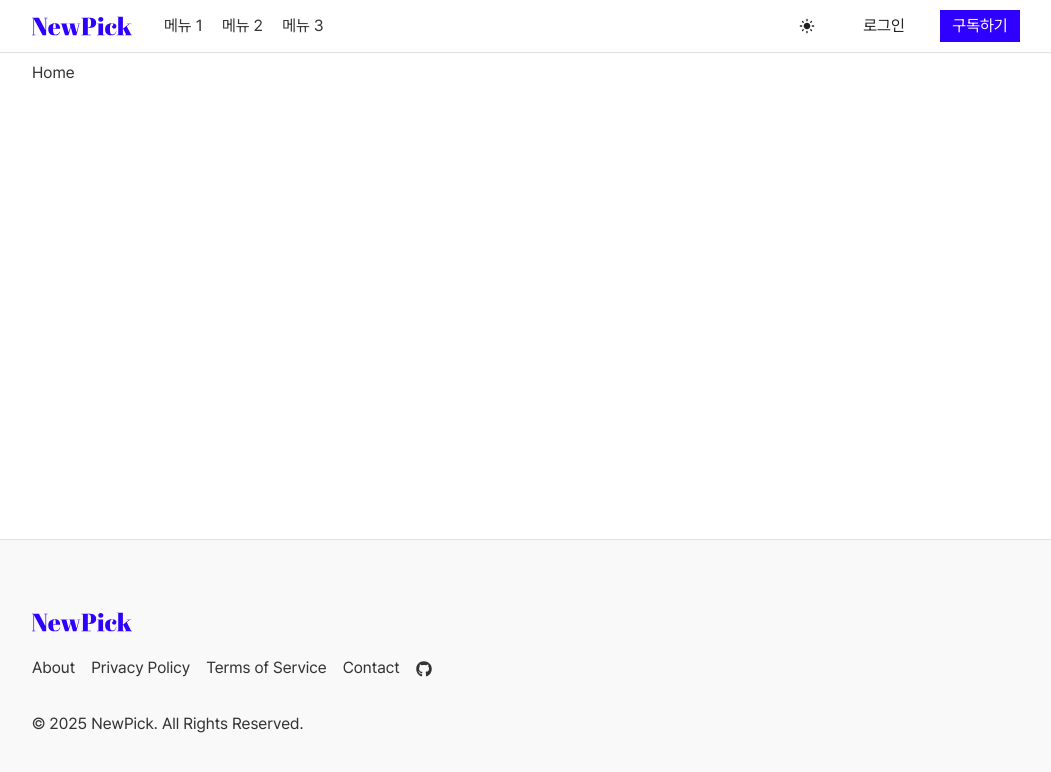
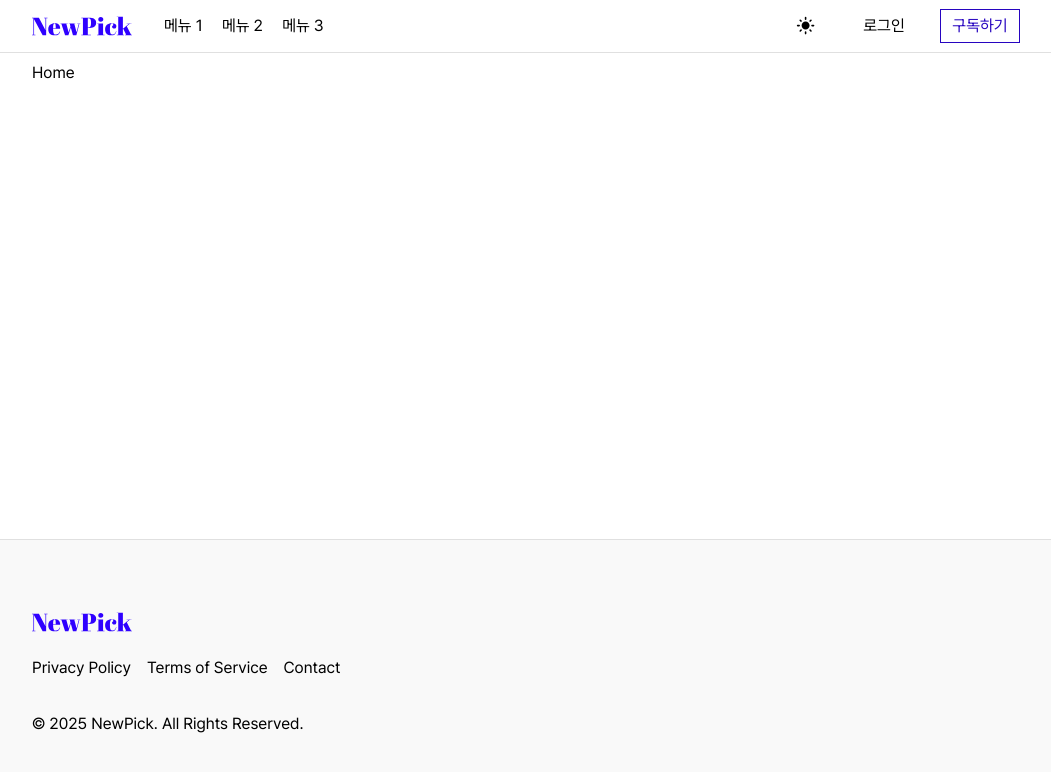
Before and after one commit to Devcourse-NewPick/front, a Next.js app: page / in a window 1280 px wide. Shown: the top 772 px of the page, without its empty margins (114-1165 px from the left). Built offline with nearby package versions, Linux system fonts and the light colour scheme.

Commit message:
style: 수정된 피그마에 맞춰 테마 수정

```diff
--- a/src/components/common/Button.tsx
+++ b/src/components/common/Button.tsx
@@ -1,7 +1,7 @@
-"use client";
+'use client';
 
-import styled, { CSSProp } from "styled-components";
-import { ButtonScheme, ButtonSize } from "@/styles/theme";
+import styled, { CSSProp } from 'styled-components';
+import { ButtonScheme, ButtonSize } from '@/styles/theme';
 
 interface Props extends React.ButtonHTMLAttributes<HTMLButtonElement> {
 	children: React.ReactNode;
@@ -14,16 +14,7 @@ interface Props extends React.ButtonHTMLAttributes<HTMLButtonElement> {
 	tooltip?: string;
 }
 
-const Button = ({
-  children,
-  ref,
-  size,
-  scheme,
-  disabled,
-  isLoading,
-  tooltip,
-  ...props
-}: Props) => {
+const Button = ({ children, ref, size, scheme, disabled, isLoading, tooltip, ...props }: Props) => {
 	return (
 		<StyledButton
 			ref={ref}
@@ -40,8 +31,8 @@ const Button = ({
 };
 
 export const StyledButton = styled.button.withConfig({
-  shouldForwardProp: (prop) => !["isLoading", "styles"].includes(prop),
-})<Omit<Props, "children">>`
+	shouldForwardProp: (prop) => !['isLoading', 'styles'].includes(prop),
+})<Omit<Props, 'children'>>`
 	position: relative;
 	display: flex;
 	align-items: center;
@@ -50,20 +41,17 @@ export const StyledButton = styled.button.withConfig({
 	line-height: 1;
 	width: 100%;
 
-  font-size: ${({ theme, size }) => theme.button[size ?? "small"].fontSize};
-  padding: ${({ theme, size }) => theme.button[size ?? "small"].padding};
-  gap: ${({ theme, size }) => theme.button[size ?? "small"].gap};
+	font-size: ${({ theme, size }) => theme.button[size ?? 'small'].fontSize};
+	padding: ${({ theme, size }) => theme.button[size ?? 'small'].padding};
+	gap: ${({ theme, size }) => theme.button[size ?? 'small'].gap};
 
-  color: ${({ theme, scheme }) =>
-    theme.buttonScheme[scheme ?? "secondary"].color};
-  background: ${({ theme, scheme }) =>
-    theme.buttonScheme[scheme ?? "secondary"].background};
-  border: ${({ theme, scheme }) =>
-    theme.buttonScheme[scheme ?? "secondary"].border};
+	color: ${({ theme, scheme }) => theme.buttonScheme[scheme ?? 'secondary'].color};
+	background: ${({ theme, scheme }) => theme.buttonScheme[scheme ?? 'secondary'].background};
+	border: ${({ theme, scheme }) => theme.buttonScheme[scheme ?? 'secondary'].border};
 	border-radius: ${({ theme }) => theme.borderRadius.flat};
 	opacity: ${({ disabled }) => (disabled ? 0.5 : 1)};
-  pointer-events: ${({ disabled }) => (disabled ? "none" : "auto")};
-  cursor: ${({ disabled }) => (disabled ? "none" : "pointer")};
+	pointer-events: ${({ disabled }) => (disabled ? 'none' : 'auto')};
+	cursor: ${({ disabled }) => (disabled ? 'none' : 'pointer')};
 
 	white-space: nowrap;
 	text-overflow: ellipsis;
@@ -75,15 +63,20 @@ export const StyledButton = styled.button.withConfig({
 		align-items: center;
 		justify-content: center;
 		line-height: 1;
-    width: ${({ theme, size }) => theme.button[size ?? "small"].fontSize};
-    height: ${({ theme, size }) => theme.button[size ?? "small"].fontSize};
+		width: calc(${({ theme, size }) => theme.button[size ?? 'small'].fontSize} * 1.2);
+		height: calc(${({ theme, size }) => theme.button[size ?? 'small'].fontSize} * 1.2);
+
+		&:hover {
+			color: ${({ theme, scheme }) => theme.buttonScheme[scheme ?? 'secondary'].hover.color};
+			background: ${({ theme, scheme }) => theme.buttonScheme[scheme ?? 'secondary'].hover.background};
+		}
 	}
 
 	&:hover {
-    color: ${({ theme, scheme }) =>
-      theme.buttonScheme[scheme ?? "secondary"].hover.color};
-    background: ${({ theme, scheme }) =>
-      theme.buttonScheme[scheme ?? "secondary"].hover.background};
+		color: ${({ theme, scheme }) => theme.buttonScheme[scheme ?? 'secondary'].hover.color};
+		background: ${({ theme, scheme }) => theme.buttonScheme[scheme ?? 'secondary'].hover.background};
+		border: ${({ theme, scheme }) => theme.buttonScheme[scheme ?? 'secondary'].hover.border};
+		font-weight: ${({ theme }) => theme.fontWeight.semiBold};
 	}
 
 	&[data-tooltip]:hover::after,
@@ -119,7 +112,7 @@ export const StyledButton = styled.button.withConfig({
 		transform: scaleY(0);
 	}
 
-  ${({ styles }) => styles || ""}
+	${({ styles }) => styles || ''}
 `;
 
 export default Button;
--- a/src/components/common/Footer.tsx
+++ b/src/components/common/Footer.tsx
@@ -1,50 +1,24 @@
-"use client";
+'use client';
 
-import Image from "next/image";
-import Link from "next/link";
-import styled from "styled-components";
-import { FaGithub } from "react-icons/fa";
-
-const logo = "/icons/logo.svg";
-const logo_s = "/icons/logo_small.svg";
+import Link from 'next/link';
+import styled from 'styled-components';
+import Logo from '@/components/common/Logo';
 
 const Footer = () => {
 	return (
 		<StyledFooter>
-      <div className="inner-footer">
-        <Link href="/">
-          <Logo>
-            <Image
-              src={logo}
-              alt="logo"
-              width={100}
-              height={36}
-              className="desktop-logo"
-              priority
-            />
-            <Image
-              src={logo_s}
-              alt="logo"
-              width={36}
-              height={36}
-              className="mobile-logo"
-              priority
-            />
-          </Logo>
+			<div className="footer">
+				<Logo />
+				<div className="footer-menu">
+					<Link className="footer-item" href="#">
+						Privacy Policy
 					</Link>
-
-        <div className="footer-menu">
-          <Link href="#">About</Link>
-          <Link href="#">Privacy Policy</Link>
-          <Link href="#">Terms of Service</Link>
-          <Link href="#">Contact</Link>
-          <a
-            href="https://github.com/Devcourse-NewPick"
-            target="_blank"
-            rel="noopener noreferrer"
-          >
-            <FaGithub />
-          </a>
+					<Link className="footer-item" href="#">
+						Terms of Service
+					</Link>
+					<Link className="footer-item" href="#">
+						Contact
+					</Link>
 				</div>
 				<p>© 2025 NewPick. All Rights Reserved.</p>
 			</div>
@@ -64,7 +38,7 @@ const StyledFooter = styled.footer`
 	background: ${({ theme }) => theme.color.surface};
 	border-top: 1px solid ${({ theme }) => theme.color.border};
 
-  .inner-footer {
+	.footer {
 		display: flex;
 		flex-direction: column;
 		justify-content: space-between;
@@ -74,46 +48,22 @@ const StyledFooter = styled.footer`
 		width: 100%;
 		max-width: ${({ theme }) => theme.layout.width.large};
 		padding: 0 1rem;
-
-    a {
-      color: ${({ theme }) => theme.color.text};
-      font-size: ${({ theme }) => theme.fontSize.small};
-      white-space: nowrap;
-
-      &:hover {
-        color: ${({ theme }) => theme.color.primary};
-      }
-    }
 	}
 
 	.footer-menu {
-    display: flex;
-    flex-direction: row;
+		display: grid;
+		grid-template-columns: repeat(4, max-content);
 		gap: 1rem;
-    flex-wrap: wrap;
-  }
-`;
 
-const Logo = styled.div`
-  color: ${({ theme }) => theme.color.primary};
-  font-size: ${({ theme }) => theme.fontSize.large};
-  font-weight: ${({ theme }) => theme.fontWeight.bold};
+		a {
+			font-size: ${({ theme }) => theme.fontSize.small};
+			color: ${({ theme }) => theme.color.text};
 			cursor: pointer;
 
-  img {
-    display: none;
+			&:hover {
+				text-decoration: none;
+				color: ${({ theme }) => theme.color.primary};
 			}
-  .desktop-logo {
-    display: block;
-  }
-
-  @media ${({ theme }) => theme.mediaQuery.mobile} {
-    .desktop-logo {
-      display: none;
-    }
-
-    .mobile-logo {
-      display: block;
 		}
 	}
 `;
--- a/src/components/common/Header.tsx
+++ b/src/components/common/Header.tsx
@@ -1,19 +1,17 @@
-"use client";
+'use client';
 
-import Image from "next/image";
-import Link from "next/link";
-import { useState } from "react";
+import Image from 'next/image';
+import Link from 'next/link';
+import { useState } from 'react';
 
-import styled from "styled-components";
-import Button from "@/components/common/Button";
-import Navigation from "@/components/header/Navigation";
-import Drawer from "@/components/header/Drawer";
-import Dropdown from "@/components/common/Dropdown";
-import ThemeSwitcher from "@/components/header/ThemeSwitcher";
-import { FaUserCircle } from "react-icons/fa";
-
-const logo = "/icons/logo.svg";
-const logo_s = "/icons/logo_small.svg";
+import styled from 'styled-components';
+import Logo from '@/components/common/Logo';
+import Button from '@/components/common/Button';
+import Navigation from '@/components/header/Navigation';
+import Drawer from '@/components/header/Drawer';
+import Dropdown from '@/components/common/Dropdown';
+import ThemeSwitcher from '@/components/header/ThemeSwitcher';
+import { FaUserCircle } from 'react-icons/fa';
 
 const Header = () => {
 	const [isLogin, setIsLogin] = useState(false);
@@ -24,30 +22,11 @@ const Header = () => {
 	};
 
 	return (
-    <StyledHeader id="header">
-      <div className="inner-header">
+		<StyledHeader>
+			<div className="header">
 				<div className="left-section">
 					<Drawer />
-          <Link href="/">
-            <Logo>
-              <Image
-                src={logo}
-                alt="logo"
-                width={100}
-                height={36}
-                className="desktop-logo"
-                priority
-              />
-              <Image
-                src={logo_s}
-                alt="logo"
-                width={36}
-                height={36}
-                className="mobile-logo"
-                priority
-              />
-            </Logo>
-          </Link>
+					<Logo />
 				</div>
 				<Navigation />
 				<div className="right-section">
@@ -57,17 +36,9 @@ const Header = () => {
 							className="auth"
 							toggleButton={
 								<>
-                  {user ? (
-                    <Image
-                      className="userCircle"
-                      src={logo}
-                      alt="user"
-                      width={40}
-                      height={40}
-                    />
-                  ) : (
+									<Button>
 										<FaUserCircle className="userCircle" />
-                  )}
+									</Button>
 								</>
 							}
 						>
@@ -80,13 +51,11 @@ const Header = () => {
 							</>
 						</Dropdown>
 					) : (
-            <>
-              <Button onClick={toggleLogin} style={{ width: "5rem" }}>
+						<Button onClick={toggleLogin} style={{ width: '5rem' }}>
 							로그인
 						</Button>
-            </>
 					)}
-          <Button scheme="primary" style={{ width: "5rem" }}>
+					<Button scheme="outline" style={{ width: '5rem' }}>
 						구독하기
 					</Button>
 				</div>
@@ -108,7 +77,7 @@ const StyledHeader = styled.div`
 	background: ${({ theme }) => theme.color.background};
 	border-bottom: 1px solid ${({ theme }) => theme.color.border};
 
-  .inner-header {
+	.header {
 		display: flex;
 		flex-direction: row;
 		justify-content: space-between;
@@ -136,8 +105,6 @@ const StyledHeader = styled.div`
 		gap: 1rem;
 
 		.userCircle {
-      width: ${({ theme }) => theme.fontSize.large};
-      height: ${({ theme }) => theme.fontSize.large};
 			border-radius: ${({ theme }) => theme.borderRadius.circle};
 			object-fit: cover;
 		}
@@ -158,28 +125,4 @@ const StyledHeader = styled.div`
 	}
 `;
 
-const Logo = styled.div`
-  color: ${({ theme }) => theme.color.primary};
-  font-size: ${({ theme }) => theme.fontSize.large};
-  font-weight: ${({ theme }) => theme.fontWeight.bold};
-  cursor: pointer;
-
-  img {
-    display: none;
-  }
-  .desktop-logo {
-    display: block;
-  }
-
-  @media ${({ theme }) => theme.mediaQuery.mobile} {
-    .desktop-logo {
-      display: none;
-    }
-
-    .mobile-logo {
-      display: block;
-    }
-  }
-`;
-
 export default Header;
--- /dev/null
+++ b/src/components/common/Logo.tsx
@@ -0,0 +1,46 @@
+'use client';
+
+import Image from 'next/image';
+import Link from 'next/link';
+import styled from 'styled-components';
+
+const logo = '/icons/logo.svg';
+const logo_s = '/icons/logo_small.svg';
+
+const Logo = () => {
+	return (
+		<Link href="/">
+			<StyledLogo>
+				<Image src={logo} alt="logo" width={100} height={36} className="desktop-logo" priority />
+				<Image src={logo_s} alt="logo" width={36} height={36} className="mobile-logo" priority />
+			</StyledLogo>
+		</Link>
+	);
+};
+
+const StyledLogo = styled.div`
+	color: ${({ theme }) => theme.color.primary};
+	font-size: ${({ theme }) => theme.fontSize.large};
+	font-weight: ${({ theme }) => theme.fontWeight.bold};
+	cursor: pointer;
+
+	img {
+		display: none;
+	}
+
+	.desktop-logo {
+		display: block;
+	}
+
+	@media ${({ theme }) => theme.mediaQuery.mobile} {
+		.desktop-logo {
+			display: none;
+		}
+
+		.mobile-logo {
+			display: block;
+		}
+	}
+`;
+
+export default Logo;
--- a/src/styles/theme.ts
+++ b/src/styles/theme.ts
@@ -1,50 +1,28 @@
-export type ThemeName = "light" | "dark";
+export type ThemeName = 'light' | 'dark';
 
 export type ColorKey =
-  | "primary" // 주요 색상
-  | "secondary" // 보조 색상
-  | "background" // 배경 색상
-  | "surface" // 표면 색상 ex) 카드, 버튼
-  | "disabled" // 비활성 색상
-  | "success" // 성공 색상
-  | "error" // 오류 색상
-  | "warning" // 경고 색상
-  | "text" // 텍스트 색상
-  | "border"; // 테두리 색상
+	| 'primary' // 주요 색상
+	| 'secondary' // 보조 색상
+	| 'background' // 배경 색상
+	| 'surface' // 표면 색상 ex) 카드, 버튼
+	| 'disabled' // 비활성 색상
+	| 'success' // 성공 색상
+	| 'error' // 오류 색상
+	| 'warning' // 경고 색상
+	| 'text' // 텍스트 색상
+	| 'border'; // 테두리 색상
 
-export type HeadingSize = "extraLarge" | "large" | "medium" | "small";
-export type FontSize =
-  | "extraSmall"
-  | "small"
-  | "medium"
-  | "large"
-  | "extraLarge";
-export type FontWeight =
-  | "light"
-  | "regular"
-  | "medium"
-  | "semiBold"
-  | "bold"
-  | "extraBold";
+export type HeadingSize = 'extraLarge' | 'large' | 'medium' | 'small';
+export type FontSize = 'extraSmall' | 'small' | 'medium' | 'large' | 'extraLarge';
+export type FontWeight = 'light' | 'regular' | 'medium' | 'semiBold' | 'bold' | 'extraBold';
 
-export type BorderRadius =
-  | "flat"
-  | "soft"
-  | "medium"
-  | "rounded"
-  | "capsule"
-  | "circle";
-export type Shadow = "light" | "medium" | "heavy";
+export type BorderRadius = 'flat' | 'soft' | 'medium' | 'rounded' | 'capsule' | 'circle';
+export type Shadow = 'light' | 'medium' | 'heavy';
 
-export type ButtonSize =
-  | "extraSmall"
-  | "small"
-  | "medium"
-  | "large"
-  | "extraLarge";
-export type ButtonScheme = "primary" | "secondary" | "outline" | "danger";
-export type LayoutWidth = "small" | "medium" | "large";
-export type MediaQuery = "mobile" | "tablet" | "desktop";
+export type ButtonSize = 'extraSmall' | 'small' | 'medium' | 'large' | 'extraLarge';
+export type ButtonScheme = 'primary' | 'secondary' | 'outline' | 'danger';
+export type LayoutWidth = 'small' | 'medium' | 'large';
+export type MediaQuery = 'mobile' | 'tablet' | 'desktop';
 
 interface Theme {
 	name: ThemeName;
@@ -75,7 +53,8 @@ interface Theme {
 			border: string;
 			hover: {
 				color: string;
-        background?: string;
+				background: string;
+				border: string;
 			};
 		};
 	};
@@ -91,194 +70,203 @@ interface Theme {
 }
 
 export const lightTheme: Theme = {
-  name: "light",
+	name: 'light',
 	color: {
-    primary: "#2F00FF",
-    secondary: "#2705C0",
-    background: "#FFFFFF",
-    surface: "#F9F9F9",
-    disabled: "#BDBDBD",
-    success: "#8BC34A",
-    error: "#E57373",
-    warning: "#FFB300",
-    text: "#333333",
-    border: "#E0E0E0",
+		primary: '#2705C0',
+		secondary: '#5564F1',
+		background: '#FFFFFF',
+		surface: '#F9F9F9',
+		disabled: '#BDBDBD',
+		success: '#8BC34A',
+		error: '#E57373',
+		warning: '#FFB300',
+		text: '#000000',
+		border: '#E0E0E0',
 	},
 	fontSize: {
-    extraSmall: "0.8rem",
-    small: "1rem",
-    medium: "1.2rem",
-    large: "1.5rem",
-    extraLarge: "2rem",
+		extraSmall: '0.8rem',
+		small: '1rem',
+		medium: '1.2rem',
+		large: '1.5rem',
+		extraLarge: '2rem',
 	},
 	fontWeight: {
-    light: "400",
-    regular: "500",
-    medium: "600",
-    semiBold: "700",
-    bold: "800",
-    extraBold: "900",
+		light: '400',
+		regular: '500',
+		medium: '600',
+		semiBold: '700',
+		bold: '800',
+		extraBold: '900',
 	},
 	heading: {
 		extraLarge: {
-      fontSize: "2rem",
+			fontSize: '2rem',
 		},
 		large: {
-      fontSize: "1.5rem",
+			fontSize: '1.5rem',
 		},
 		medium: {
-      fontSize: "1.2rem",
+			fontSize: '1.2rem',
 		},
 		small: {
-      fontSize: "1rem",
+			fontSize: '1rem',
 		},
 	},
 	borderRadius: {
-    flat: "0",
-    soft: "4px",
-    medium: "8px",
-    rounded: "16px",
-    capsule: "9999px",
-    circle: "50%",
+		flat: '0',
+		soft: '4px',
+		medium: '8px',
+		rounded: '16px',
+		capsule: '9999px',
+		circle: '50%',
 	},
 	button: {
 		extraLarge: {
-      fontSize: "1.5rem",
-      padding: "1rem 2rem",
-      gap: "1.5rem",
+			fontSize: '1.5rem',
+			padding: '1rem 2rem',
+			gap: '1.5rem',
 		},
 		large: {
-      fontSize: "1.3rem",
-      padding: "1rem 1.5rem",
-      gap: "1rem",
+			fontSize: '1.3rem',
+			padding: '1rem 1.5rem',
+			gap: '1rem',
 		},
 		medium: {
-      fontSize: "1.2rem",
-      padding: "0.8rem 1.2rem",
-      gap: "0.5rem",
+			fontSize: '1.2rem',
+			padding: '0.8rem 1.2rem',
+			gap: '0.5rem',
 		},
 		small: {
-      fontSize: "1rem",
-      padding: "0.5rem 0.8rem",
-      gap: "0.3rem",
+			fontSize: '1rem',
+			padding: '0.5rem 0.8rem',
+			gap: '0.3rem',
 		},
 		extraSmall: {
-      fontSize: "0.8rem",
-      padding: "0 0.5rem",
-      gap: "0.2rem",
+			fontSize: '0.8rem',
+			padding: '0 0.5rem',
+			gap: '0.2rem',
 		},
 	},
 	buttonScheme: {
 		primary: {
-      color: "#FFFFFF",
-      background: "#2F00FF",
-      border: "none",
+			color: '#FFFFFF',
+			background: '#2705C0',
+			border: 'none',
 			hover: {
-        color: "#FFFFFF",
-        background: "#2705C0",
+				color: '#2705C0',
+				background: 'transparent',
+				border: '1px solid #2705C0',
 			},
 		},
 		secondary: {
-      color: "#212121",
-      background: "transparent",
-      border: "none",
+			color: '#000000',
+			background: 'transparent',
+			border: 'none',
 			hover: {
-        color: "#2F00FF",
-        background: "transparent",
+				color: '#2705C0',
+				background: 'trasparent',
+				border: 'none',
 			},
 		},
 		outline: {
-      color: "#212121",
-      background: "transparent",
-      border: "1px solid #212121",
+			color: '#2705C0',
+			background: 'transparent',
+			border: '1px solid #2705C0',
 			hover: {
-        color: "#2F00FF",
+				color: '#FFFFFF',
+				background: '#2705C0',
+				border: 'none',
 			},
 		},
 		danger: {
-      color: "#FFFFFF",
-      background: "#E57373",
-      border: "none",
+			color: '#FFFFFF',
+			background: '#E57373',
+			border: 'none',
 			hover: {
-        color: "#FFFFFF",
-        background: "#D32F2F",
+				color: '#FFFFFF',
+				background: '#D32F2F',
+				border: 'none',
 			},
 		},
 	},
 	shadow: {
-    light: "0px 1px 3px rgba(0, 0, 0, 0.1)",
-    medium: "0px 4px 6px rgba(0, 0, 0, 0.1)",
-    heavy: "0px 10px 15px rgba(0, 0, 0, 0.1)",
+		light: '0px 1px 3px rgba(0, 0, 0, 0.1)',
+		medium: '0px 4px 6px rgba(0, 0, 0, 0.1)',
+		heavy: '0px 10px 15px rgba(0, 0, 0, 0.1)',
 	},
 	layout: {
 		width: {
-      large: "1020px",
-      medium: "760px",
-      small: "320px",
+			large: '1020px',
+			medium: '760px',
+			small: '320px',
 		},
 	},
 	mediaQuery: {
-    mobile: "(max-width: 768px)",
-    tablet: "(max-width: 1024px)",
-    desktop: "(min-width: 1025px)",
+		mobile: '(max-width: 768px)',
+		tablet: '(max-width: 1024px)',
+		desktop: '(min-width: 1025px)',
 	},
 };
 
 export const darkTheme: Theme = {
 	...lightTheme,
-  name: "dark",
+	name: 'dark',
 	color: {
-    primary: "#2705C0",
-    secondary: "#2F00FF",
-    background: "#222222",
-    surface: "#333333",
-    disabled: "#757575",
-    success: "#388E3C",
-    error: "#D32F2F",
-    warning: "#FFA000",
-    text: "#FFFFFF",
-    border: "#2C2C2C",
+		primary: '#8C9EFF',
+		secondary: '#1F36B4',
+		background: '#121212',
+		surface: '#1E1E1E',
+		disabled: '#555555',
+		success: '#66BB6A',
+		error: '#EF5350',
+		warning: '#FFB300',
+		text: '#F1F1F1',
+		border: '#1E1E1E',
 	},
 	buttonScheme: {
 		primary: {
-      color: "#FFFFFF",
-      background: "#2705C0",
-      border: "none",
+			color: '#FFFFFF',
+			background: '#2705C0',
+			border: 'none',
 			hover: {
-        color: "#FFFFFF",
-        background: "#2F00FF",
+				color: '#FFFFFF',
+				background: '#2F00FF',
+				border: 'none',
 			},
 		},
 		secondary: {
-      color: "#FFFFFF",
-      background: "transparent",
-      border: "none",
+			color: '#FFFFFF',
+			background: 'transparent',
+			border: 'none',
 			hover: {
-        color: "#2F00FF",
-        background: "transparent",
+				color: '#2F00FF',
+				background: 'transparent',
+				border: 'none',
 			},
 		},
 		outline: {
-      color: "#FFFFFF",
-      background: "transparent",
-      border: "1px solid #FFFFFF",
+			color: '#FFFFFF',
+			background: 'transparent',
+			border: '1px solid #FFFFFF',
 			hover: {
-        color: "#2F00FF",
-        background: "transparent",
+				color: '#2F00FF',
+				background: 'transparent',
+				border: '1px solid #2F00FF',
 			},
 		},
 		danger: {
-      color: "#FFFFFF",
-      background: "#D32F2F",
-      border: "none",
+			color: '#FFFFFF',
+			background: '#D32F2F',
+			border: 'none',
 			hover: {
-        color: "#FFFFFF",
-        background: "#E57373",
+				color: '#FFFFFF',
+				background: '#E57373',
+				border: 'none',
 			},
 		},
 	},
 };
 
 export const getTheme = (themeName: ThemeName): Theme => {
-  return themeName === "dark" ? darkTheme : lightTheme;
+	return themeName === 'dark' ? darkTheme : lightTheme;
 };
```
Also changed, not shown: src/components/header/Drawer.tsx (+8 -8 lines). Lines whose indentation alone changed are shown as unchanged.
